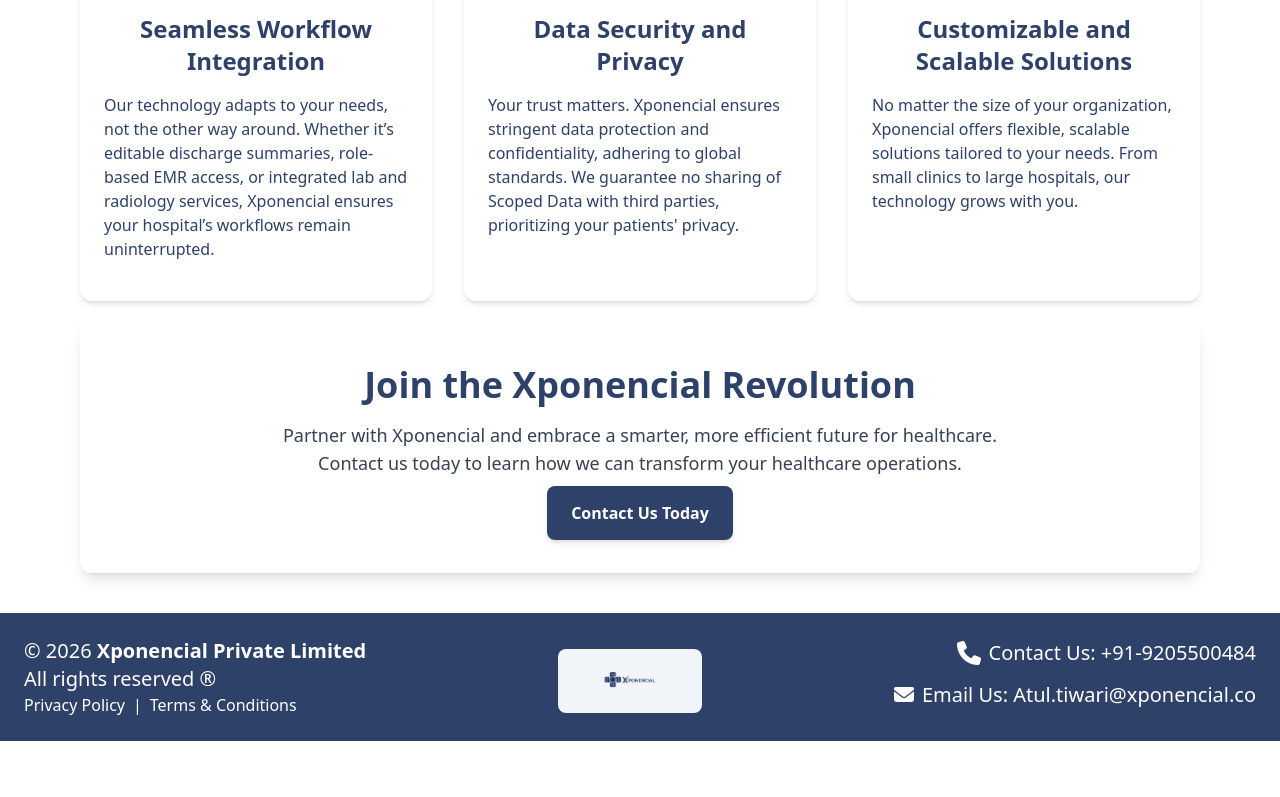
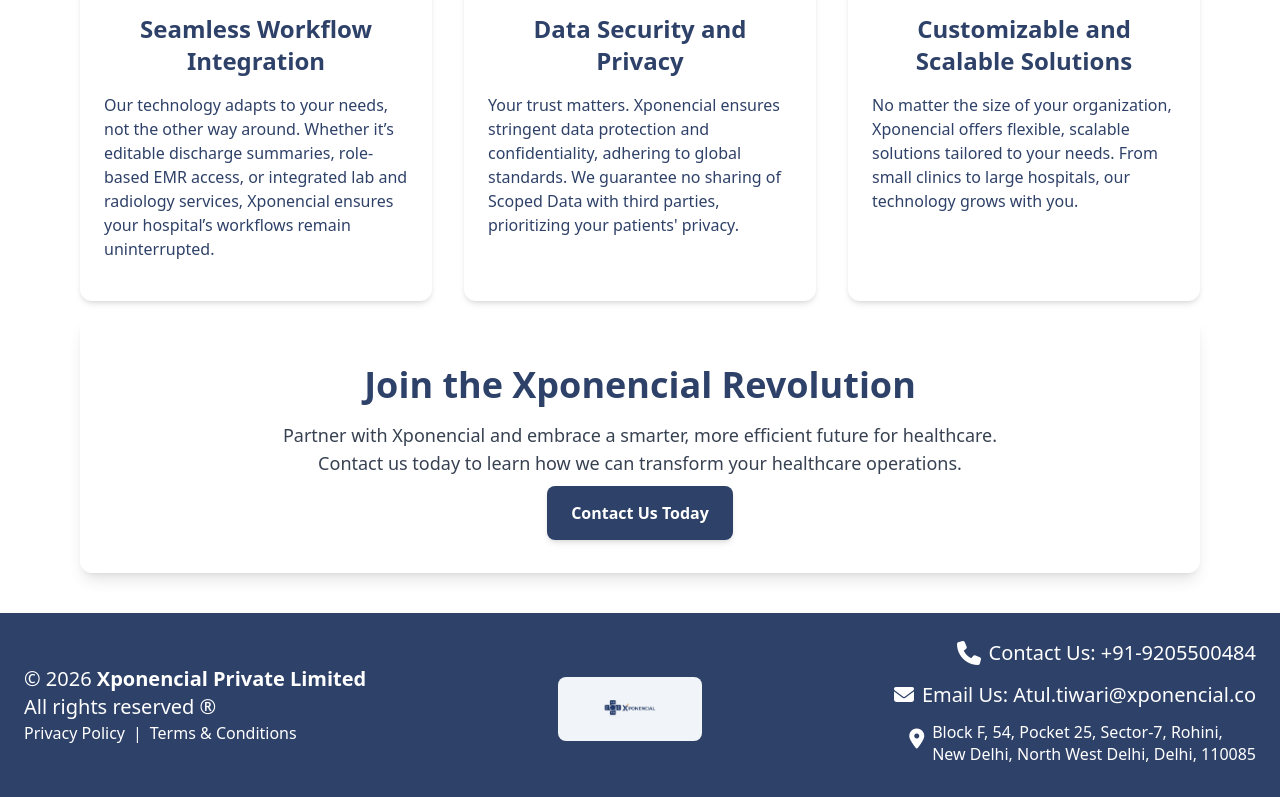
Before and after one commit to Harshraj843112/Xponencial-new, a React (Create React App) app: page / in a window 1280 px wide. Shown: the part 5433-6230 px from the top of the page. Before the commit the page ends 6174 px from the top, so only its background shows below. Built offline with nearby package versions, Linux system fonts and the light colour scheme.

Commit message:
update Location

```diff
--- a/src/components/Contact/ContactHome.js
+++ b/src/components/Contact/ContactHome.js
@@ -34,7 +34,7 @@
           </h2>
           <hr className="border-t-2 w-12 border-[#2E4168] mb-6" />
           <iframe
-            src="https://www.google.com/maps?q=54/F25+Sec+7+Rohini+Delhi+110085&output=embed"
+            src="https://www.google.com/maps?q=Block+F,+54,+Pocket+25,+Sector-7,+Rohini,+New+Delhi,+Delhi,+110085&output=embed"
             width="100%"
             height="300"
             style={{ border: 0 }}
@@ -47,7 +47,7 @@
           <div className="flex items-center space-x-4 mt-4">
             <i className="fas fa-map-marker-alt text-[#2E4168] text-lg"></i>
             <Link
-              to="https://maps.google.com/?q=54/F25+Sec+7+Rohini+Delhi+110085"
+              to="https://maps.google.com/?q=Block+F,+54,+Pocket+25,+Sector-7,+Rohini,+New+Delhi,+Delhi,+110085"
               className="text-lg text-[#2E4168] underline hover:text-[#2E4168] transition-colors duration-300"
             >
               View on Google Maps
--- a/src/components/NewFooter.js
+++ b/src/components/NewFooter.js
@@ -65,6 +65,13 @@
                 <i className="fas fa-envelope text-xl mr-2"></i>
                 Email Us: Atul.tiwari@xponencial.co
               </a>
+
+              <div className="flex items-start justify-center lg:justify-end text-sm sm:text-base md:text-base w-full max-w-xs sm:max-w-sm lg:max-w-md">
+                <i className="fas fa-map-marker-alt text-lg sm:text-xl mt-1 mr-2 flex-shrink-0"></i>
+                <span className="text-left leading-snug">
+                  Block F, 54, Pocket 25, Sector-7, Rohini,<br className="hidden sm:block" /> New Delhi, North West Delhi, Delhi, 110085
+                </span>
+              </div>
             </div>
 
             {/* Social Icons */}
--- a/src/components/TermsConditions.js
+++ b/src/components/TermsConditions.js
@@ -20,7 +20,7 @@
             `The following are the Terms and Conditions, read together with the Privacy Policy, that govern your purchase and use of the services from Xponencial.co, and constitute a legally binding agreement, between you ("the Customer", the "User" or "the Caregiver") and Xponencial.co, a fully licensed Pharmacy.`,
             `In terms of Information Technology Act, 2000, this document is an electronic record. Being generated by a computer system it does not require any physical or digital signatures.`,
             `This document is published in accordance with the provisions of Rule 3 (1) of the Information Technology (Intermediaries Guidelines) Rules, 2011 that require publishing the rules and regulations, privacy policy and Terms of Use for access or usage of https://www.Xponencial.co or the application ‘Xponencial -HealthCare Simplified.’`,
-            `The domain name “https://www.Xponencial.co” (hereinafter referred to as ‘Website’) is registered under “GUD MEDICARE SOLUTIONS PRIVATE LIMITED” with the address at House No. 979 Block-E Landmark Opp Kailash Enclave Gate Saraswati Vihar Pitampura – 110034 (hereinafter referred to as ‘Company’).`,
+            `The domain name “https://www.Xponencial.co” (hereinafter referred to as ‘Website’) is registered under “GUD MEDICARE SOLUTIONS PRIVATE LIMITED” with the address at Block F, 54, Pocket 25, Sector-7, Rohini, New Delhi, North West Delhi, Delhi, 110085 (hereinafter referred to as ‘Company’).`,
             `For the purpose of these Terms of Service, wherever the context so requires, the term ‘You’/‘User’ shall mean any natural or legal person who uses the website and provided Registration Data while registering on the website or simply visiting by entering the domain name in any internet browser. Any services provided by the Website which do not require registration do not absolve you of the contractual relationship established by this Agreement.`,
             `Wherever the context requires, the term ‘Doctor/registered medical practitioners’ shall mean any person permitted to practice medicine by the MCI (Medical Council of India) or any regional council for registration of Doctor/registered medical practitioners duly authorized by the government who will be verified and authenticated by us.`,
             `By browsing and using the website, you are bound by these Terms of Service and any other binding document as decided by the Company. You are requested to read them carefully before accepting the same and moving forward to using the Website.`,
```
